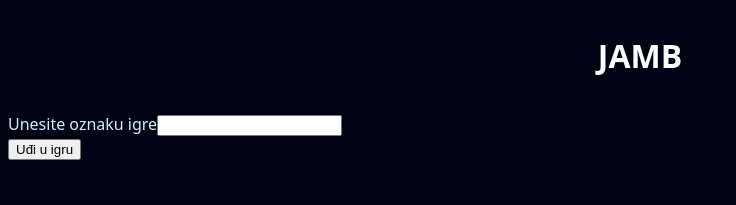
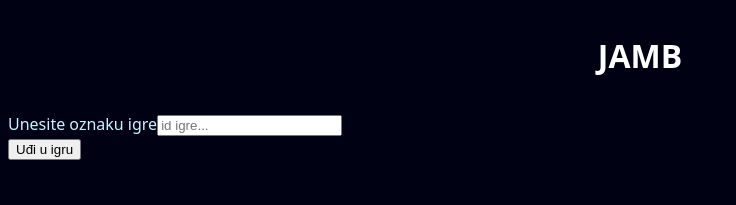
Before and after one commit to BSlaven/JAMB-YAHTZEE, a React (Vite) app: page / in a window 1280 px wide. Shown: the top 205 px of the page, without its empty margins (0-736 px from the left). Built offline with nearby package versions, Linux system fonts and the light colour scheme.

Commit message:
add placeholder to input

```diff
--- a/src/components/Home/Home.jsx
+++ b/src/components/Home/Home.jsx
@@ -24,6 +24,7 @@ const Home = () => {
           type="text"
           id="game_id"
           name="game_id"
+          placeholder="id igre..."
         />
       </div>
 
```
